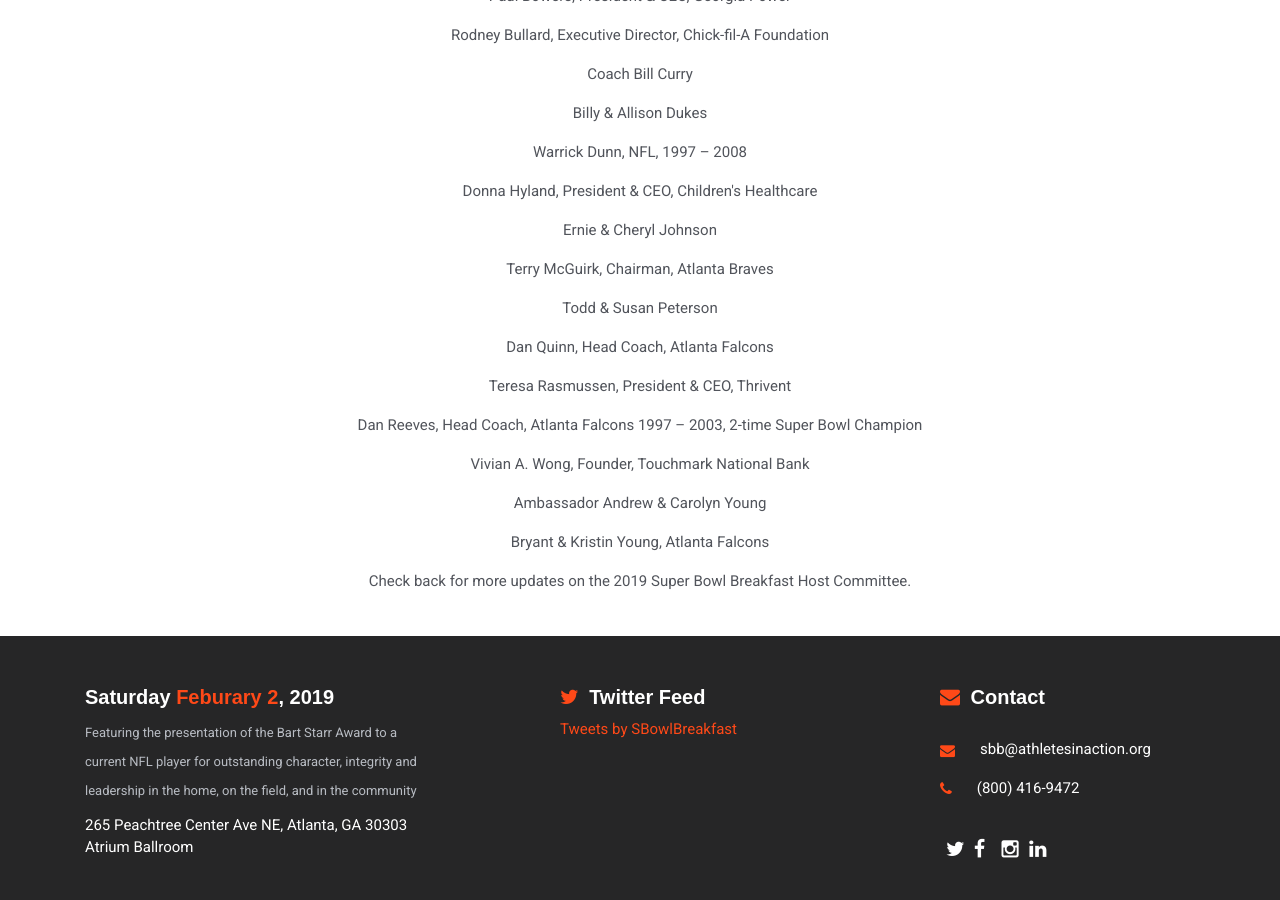
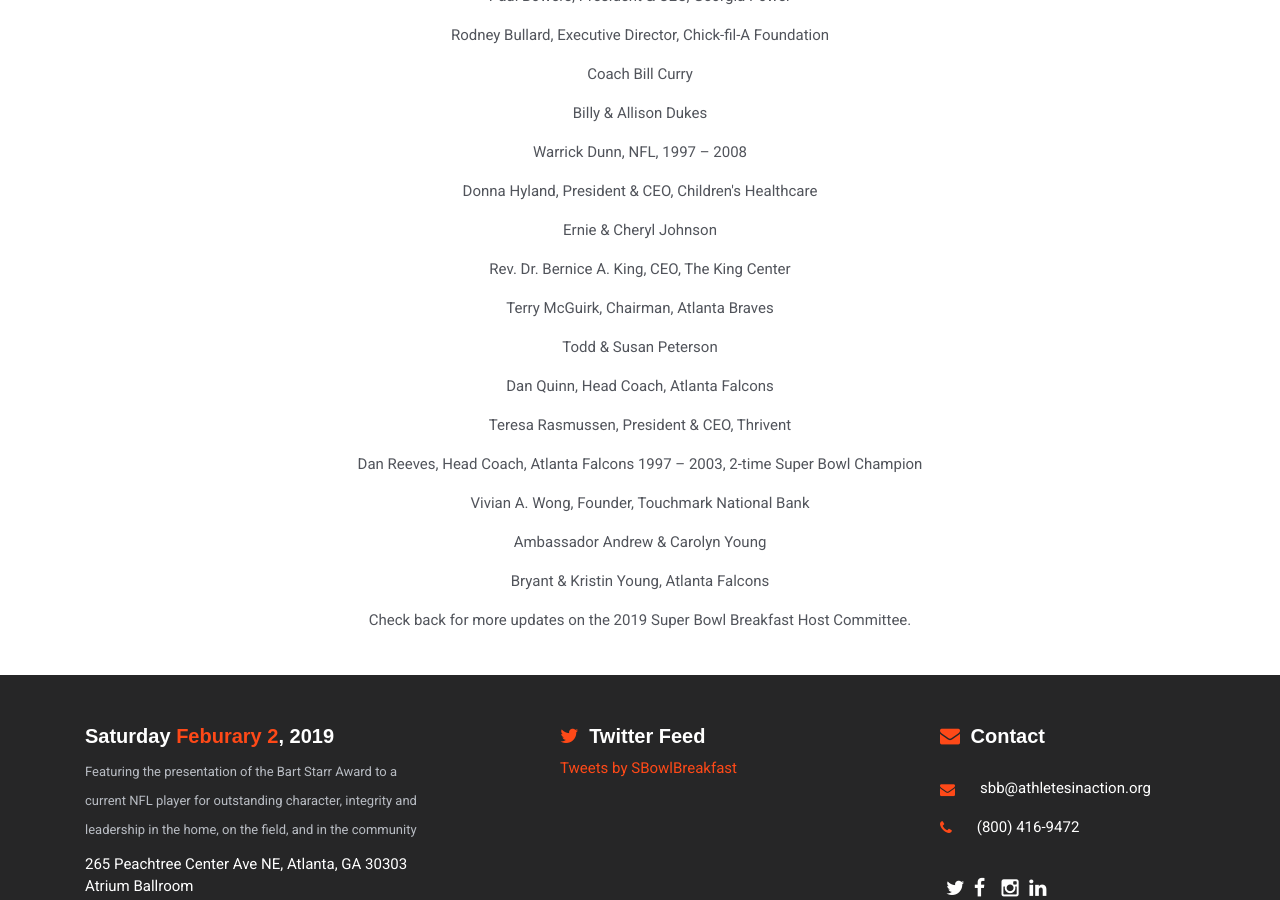
Before and after one commit to AIAUSA/Superbowl, a Jekyll site: the page built from index.md, in a window 1280 px wide and 900 px high, scrolled down 7306 px. Built offline with Jekyll 4.4.1, drawn with Linux system fonts in a browser that asks for light colours; some web fonts are replaced; comment, search, counter and statistics services are not loaded.

Commit message:
Update from Forestry.io - Updated index.md

```diff
--- a/index.md
+++ b/index.md
@@ -69,12 +69,13 @@
     Director, Chick-fil-A Foundation</p></li><li><p>Coach Bill Curry</p></li><li><p>Billy
     &amp; Allison Dukes</p></li><li><p>Warrick Dunn, NFL, 1997 – 2008</p></li><li><p>Donna
     Hyland, President &amp; CEO, Children's Healthcare</p></li><li><p>Ernie &amp;
-    Cheryl Johnson</p></li><li><p>Terry McGuirk, Chairman, Atlanta Braves</p></li><li><p>Todd
-    &amp; Susan Peterson</p></li><li><p>Dan Quinn, Head Coach, Atlanta Falcons</p></li><li><p>Teresa
-    Rasmussen, President &amp; CEO, Thrivent</p></li><li><p>Dan Reeves, Head Coach,
-    Atlanta Falcons 1997 – 2003, 2-time Super Bowl Champion</p></li><li><p>Vivian
-    A. Wong, Founder, Touchmark National Bank</p></li><li><p>Ambassador Andrew &amp;
-    Carolyn Young</p></li><li><p>Bryant &amp; Kristin Young, Atlanta Falcons</p></li></ul><p>Check
-    back for more updates on the 2019 Super Bowl Breakfast Host Committee.</p>
+    Cheryl Johnson</p></li><li><p>Rev. Dr. Bernice A. King, CEO, The King Center</p></li><li><p>Terry
+    McGuirk, Chairman, Atlanta Braves</p></li><li><p>Todd &amp; Susan Peterson</p></li><li><p>Dan
+    Quinn, Head Coach, Atlanta Falcons</p></li><li><p>Teresa Rasmussen, President
+    &amp; CEO, Thrivent</p></li><li><p>Dan Reeves, Head Coach, Atlanta Falcons 1997
+    – 2003, 2-time Super Bowl Champion</p></li><li><p>Vivian A. Wong, Founder, Touchmark
+    National Bank</p></li><li><p>Ambassador Andrew &amp; Carolyn Young</p></li><li><p>Bryant
+    &amp; Kristin Young, Atlanta Falcons</p></li></ul><p>Check back for more updates
+    on the 2019 Super Bowl Breakfast Host Committee.</p>
 
 ---
```
